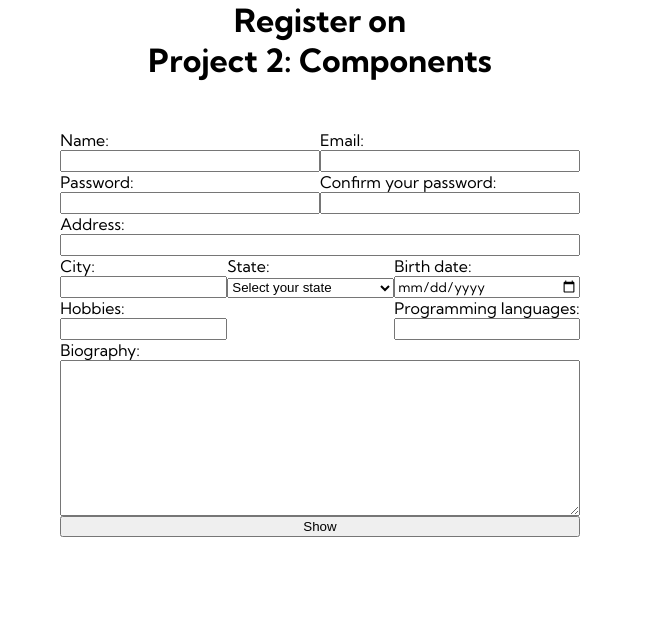
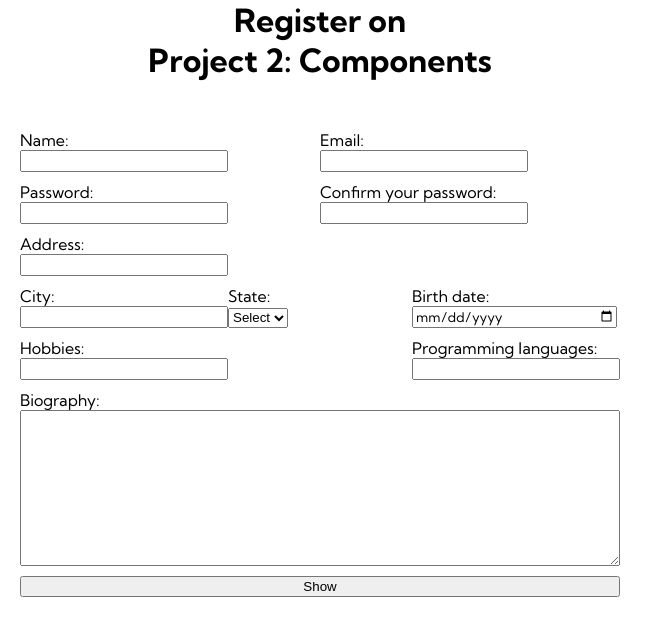
Before and after one commit to joaovnpt/projeto-2-devweb, a Vue app: page / in a window 1280 px wide. Shown: the top 636 px of the page, without its empty margins (0-663 px from the left). Built offline with nearby package versions, Linux system fonts and the light colour scheme.

Commit message:
trocou a posição do DataComponent no app.vue e começado ajustar grid no Register-vue

```diff
--- a/src/App.vue
+++ b/src/App.vue
@@ -22,7 +22,6 @@ function handleToggleDataVisibility(visible) {
 
 <template>
   <div class="container">
-    <DataComponent :user="user" class="data-component" v-if="showData" />
     <RegisterComponent
       class="register-component"
       @updateUser="handleUpdateUser"
@@ -30,6 +29,7 @@ function handleToggleDataVisibility(visible) {
       @formSubmitted="handleFormSubmitted"
       @toggleDataVisibility="handleToggleDataVisibility"
     />
+    <DataComponent :user="user" class="data-component" v-if="showData" />
   </div>
 </template>
 
@@ -49,6 +49,7 @@ function handleToggleDataVisibility(visible) {
 
 .data-component {
   width: 50%;
+  height: 100vh;
 }
 
 .register-component {
--- a/src/components/RegisterComponent.vue
+++ b/src/components/RegisterComponent.vue
@@ -223,6 +223,7 @@ function twoInOne() {
 .form {
   display: grid;
   margin: 50px 20px 50px 20px;
+  gap: 10px 0;
 }
 
 .form-item {
@@ -230,9 +231,19 @@ function twoInOne() {
   grid-auto-columns: auto;
 }
 
+input {
+  width: 200px;
+}
+
+select {
+  display: flex;
+  width: 60px;
+}
+
 .layout-2-2 {
   display: grid;
   grid-template-columns: 50% 50%;
+  gap: 10px 0;
 }
 
 .layout-3-2 {
@@ -241,6 +252,7 @@ function twoInOne() {
   grid-template-areas:
     'city state birth-date'
     'hobbies . programming-languages';
+    gap: 10px 0;
 }
 
 #city-area {
```
